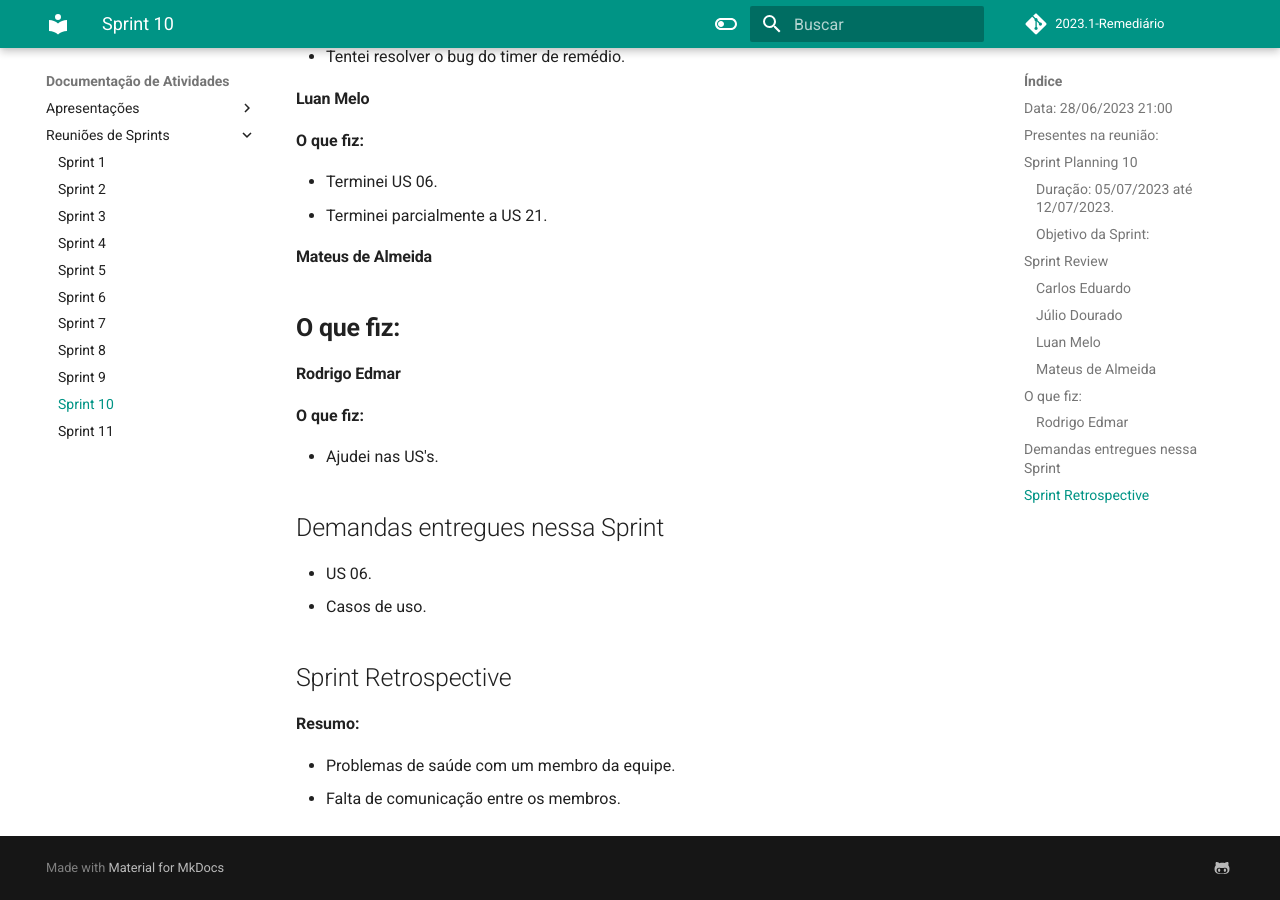
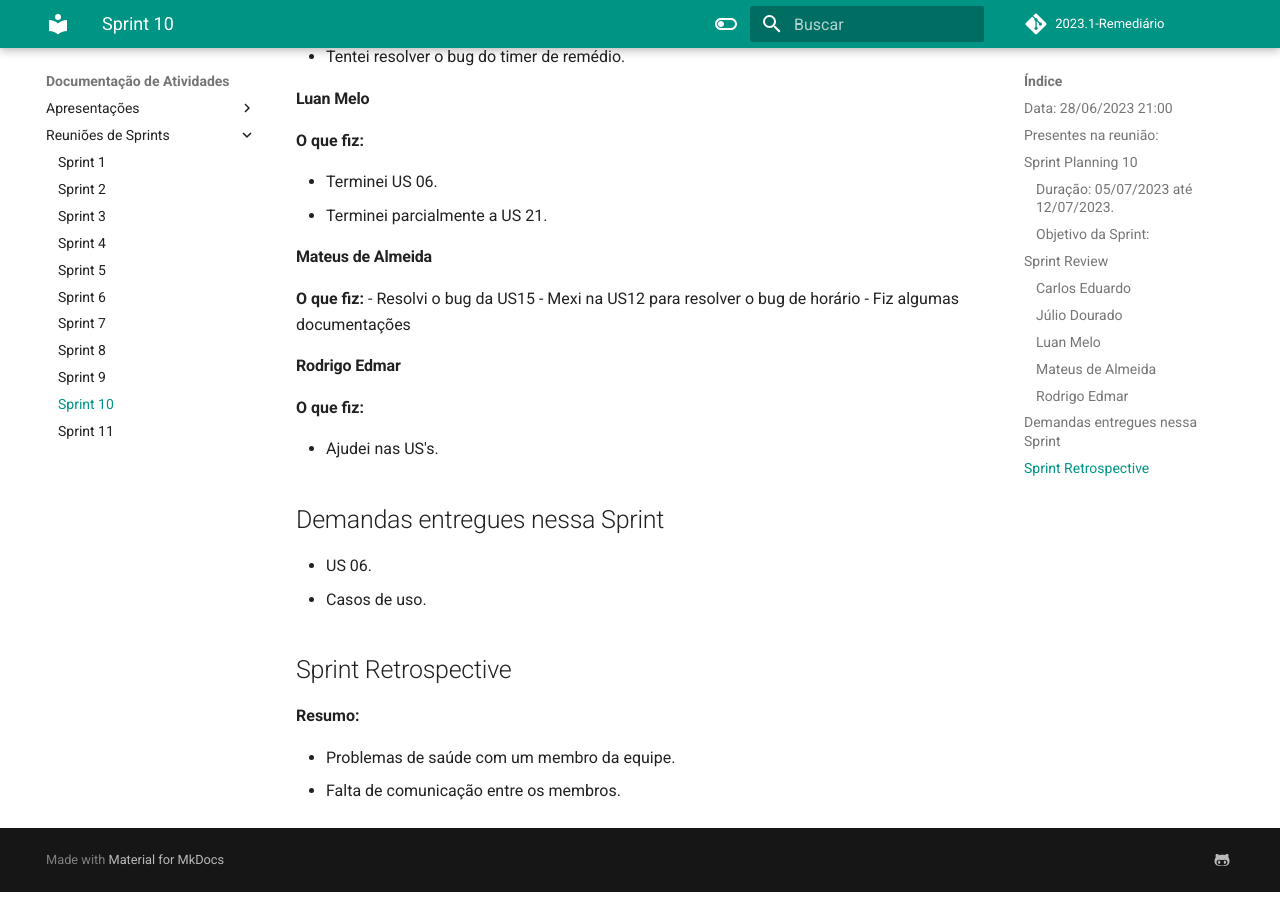
Before and after one commit to mdsreq-fga-unb/2023.1-Remediario, an MkDocs documentation site: the page built from docs/documentacao/Reuniões de Sprints/Sprint10.md, in a window 1280 px wide and 900 px high, scrolled down 1133 px. Built offline with MkDocs 1.6.1 and Material for MkDocs 9.7.7, drawn with Linux system fonts in a browser that asks for light colours; comment, search, counter and statistics services are not loaded.

Commit message:
Update Sprint10.md

```diff
--- a/docs/documentacao/Reuniões de Sprints/Sprint10.md
+++ b/docs/documentacao/Reuniões de Sprints/Sprint10.md
@@ -38,7 +38,9 @@
 
 #### Mateus de Almeida
 **O que fiz:**
--
+- Resolvi o bug da US15
+- Mexi na US12 para resolver o bug de horário
+- Fiz algumas documentações
 
 #### Rodrigo Edmar
 **O que fiz:**
```
